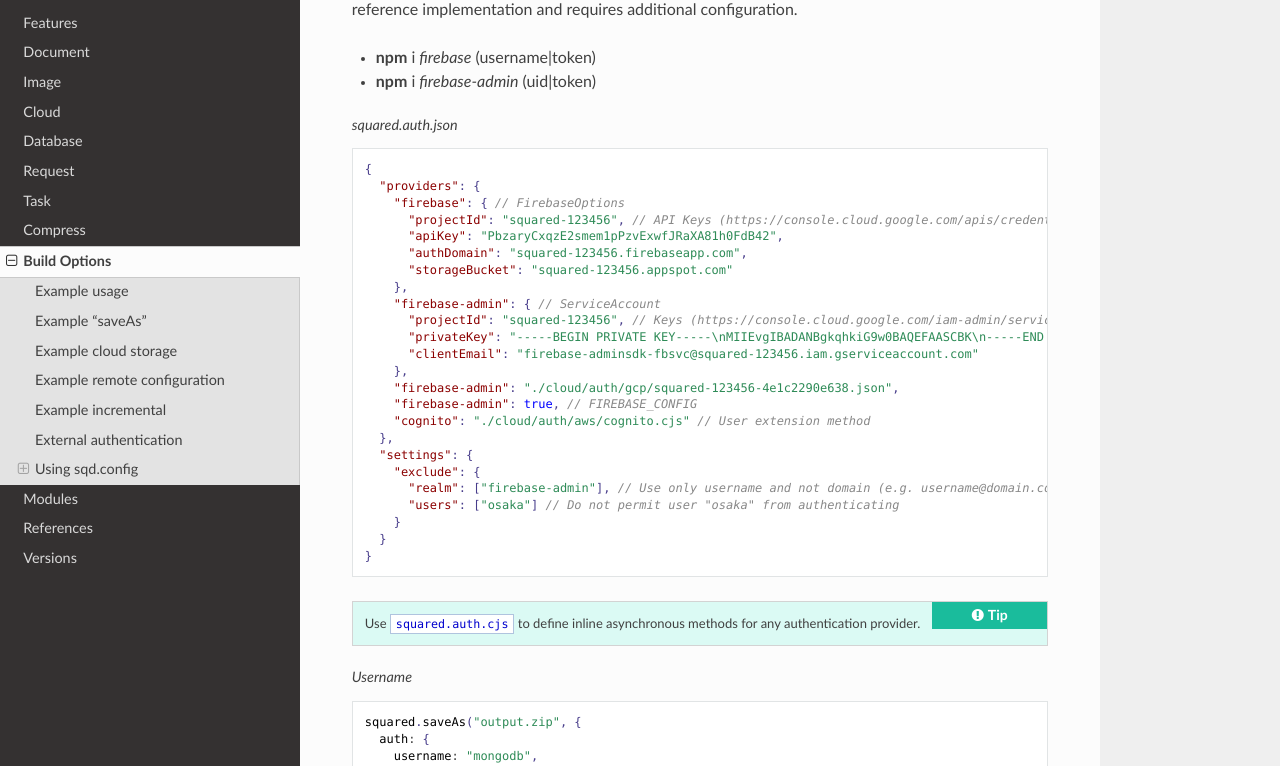
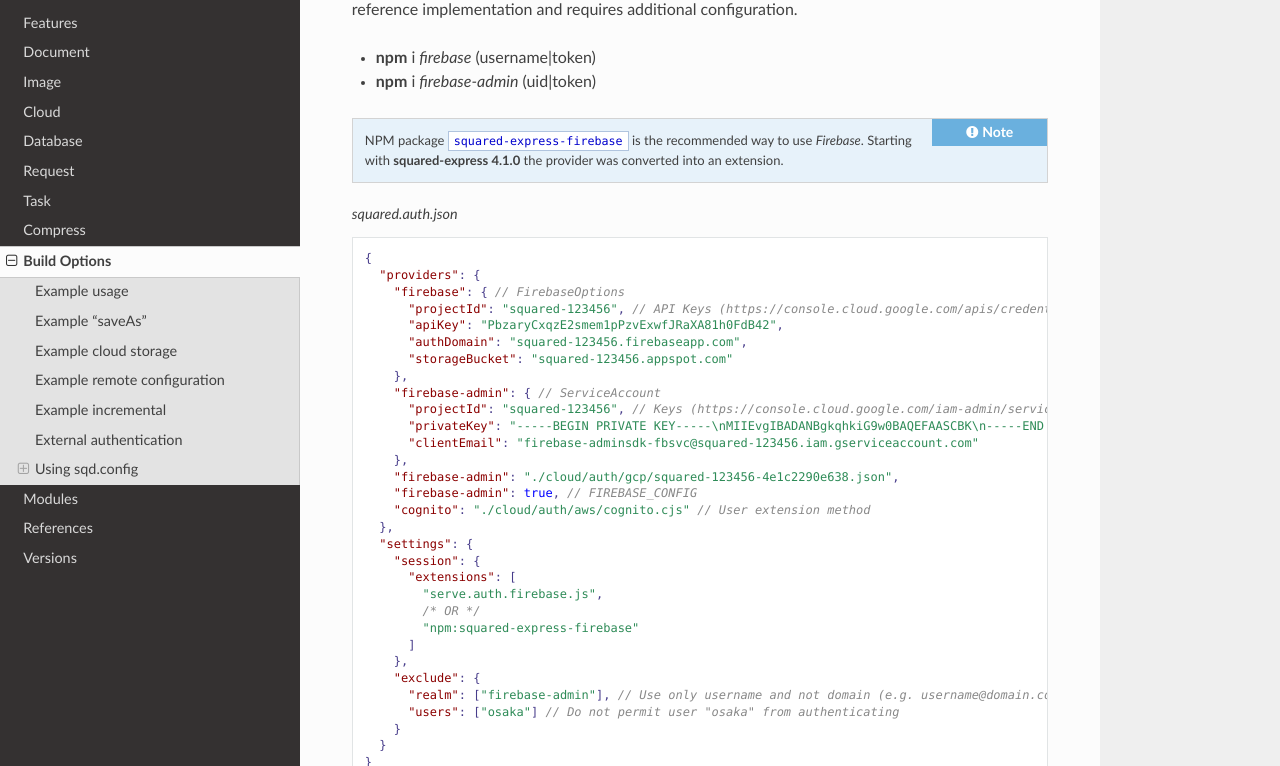
Before and after one commit to anpham6/chrome-docs, a Sphinx documentation site: the page built from source/build.rst, in a window 1280 px wide and 900 px high, scrolled down 4382 px, cut to the strip 134-900 px from the top of the window. Built offline with Sphinx 7.4.7 and the Read the Docs theme 3.1.0, drawn with Linux system fonts in a browser that asks for light colours.

Commit message:
Build: Firebase extension usage in squared-express 4.1.0.

```diff
--- a/source/build.rst
+++ b/source/build.rst
@@ -248,6 +248,8 @@
 - **npm** i *firebase* (username|token)
 - **npm** i *firebase-admin* (uid|token)
 
+.. note:: NPM package ``squared-express-firebase`` is the recommended way to use *Firebase*. Starting with **squared-express 4.1.0** the provider was converted into an extension.
+
 .. code-block:: json
   :caption: squared.auth.json
 
@@ -269,6 +271,13 @@
       "cognito": "./cloud/auth/aws/cognito.cjs" // User extension method
     },
     "settings": {
+      "session": {
+        "extensions": [
+          "serve.auth.firebase.js",
+          /* OR */
+          "npm:squared-express-firebase"
+        ]
+      },
       "exclude": {
         "realm": ["firebase-admin"], // Use only username and not domain (e.g. username@domain.com)
         "users": ["osaka"] // Do not permit user "osaka" from authenticating
--- a/source/modules/cloud.rst
+++ b/source/modules/cloud.rst
@@ -103,7 +103,7 @@
 
 .. versionchanged:: 0.13.0
 
-  - ``BREAKING`` *CloudConstructor* :alt:`function` **joinPath** was overriden to preserve spaces in paths when used on a *Win32* platform.
+  - ``BREAKING`` *CloudConstructor* :alt:`function` **joinPath** overrides *ModuleConstructor* to resolve :target:`object` paths with spaces on a *Win32* platform.
 
 .. versionadded:: 0.11.0
 
```
